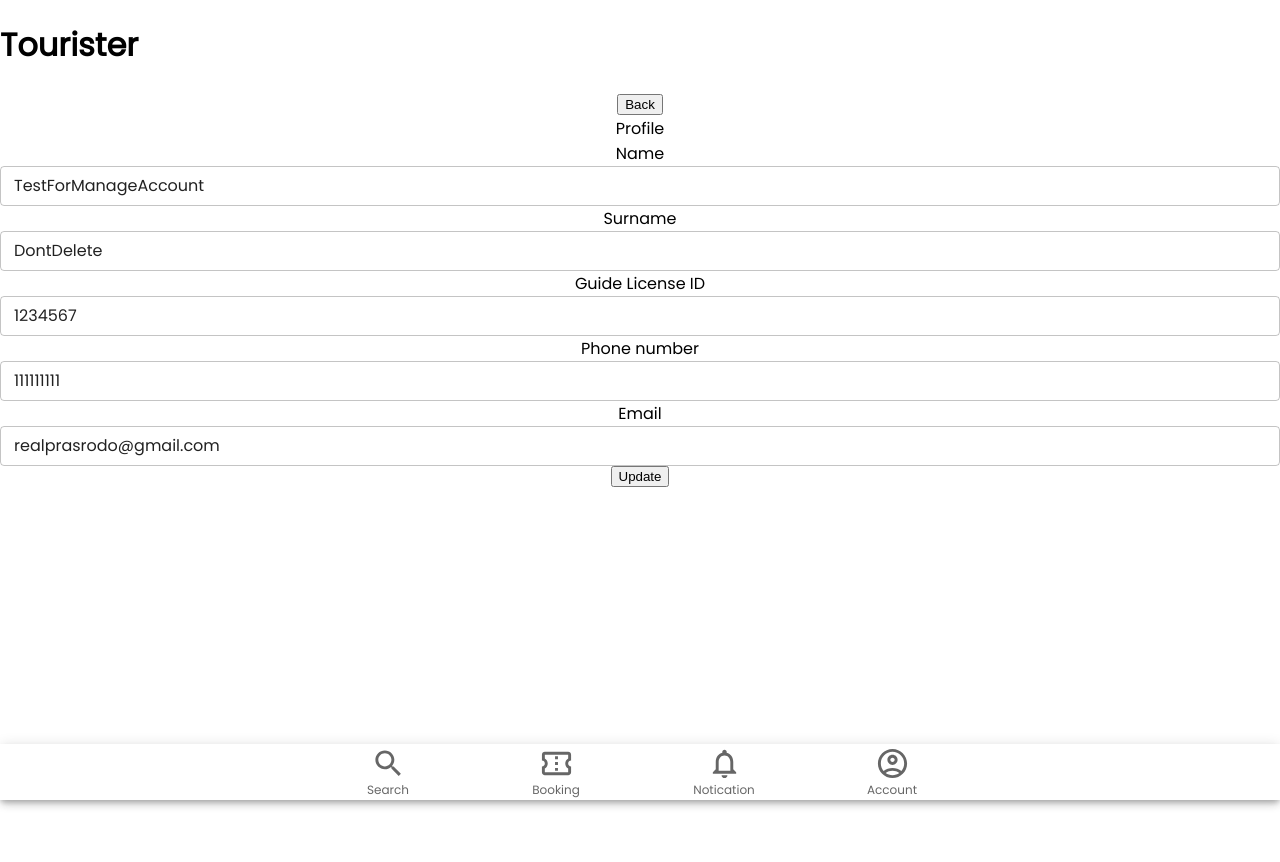
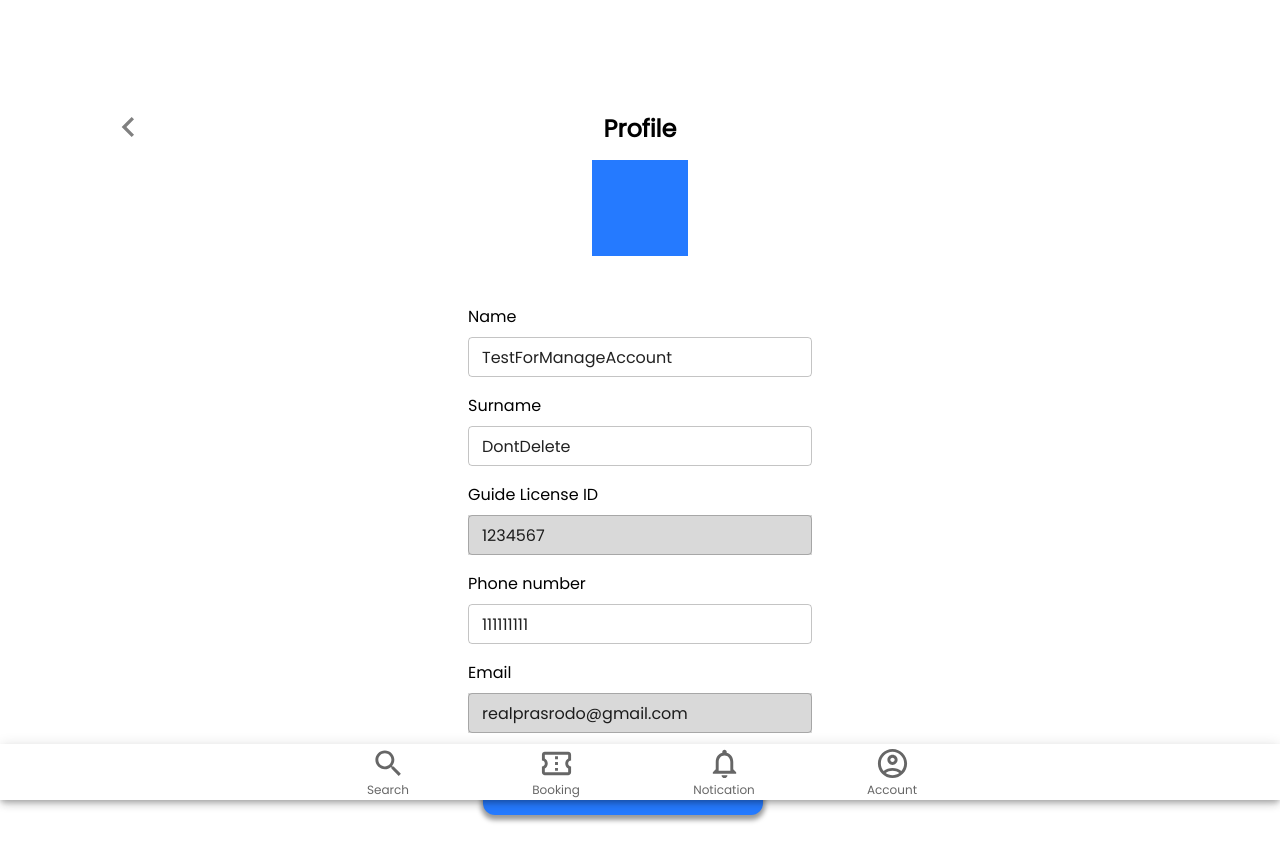
Before and after one commit to 2110336-2565-2/sec1_Group7_Tourister, a Next.js app in the folder frontend/: page /manage_account/editProfile in a window 1280 px wide. Shown: the top 862 px of the page. Before the commit the page ends 800 px from the top, so only its background shows below. Built offline with nearby package versions, Linux system fonts and the light colour scheme.

Commit message:
styled editProfile v1

```diff
--- a/frontend/components/manage_account/editProfile/editProfile.tsx
+++ b/frontend/components/manage_account/editProfile/editProfile.tsx
@@ -9,6 +9,13 @@ import { FormInputText } from "@/components/formInput/FormInputText";
 import {updateUserById} from "@/services/userService";
 import { UserInterface } from "@/interfaces/UserInterface";
 import axios from 'axios';
+
+import { PrimaryButton } from "@/css/styling";
+import { COLOR } from "@/theme/globalTheme";
+import styled from "styled-components";
+import NavigateBeforeOutlinedIcon from '@mui/icons-material/NavigateBeforeOutlined';
+import { FieldName } from "@/css/layout";
+
 const API_URL = 'http://localhost:2000/api/program'
 type FormData = {
   // accountType: accountType;
@@ -58,25 +65,39 @@ const editProfile = ({user} : {user:UserInterface}) => {
   return (
     <form style={{display:'flex', alignItems: 'center',flexDirection:'column'}}onSubmit={handleSubmit(onSubmit)}>
       {/* <Link href="../register" passHref><button type="button" onClick={handleBackButton}>Back</button></Link> */}
-      <Link href="/manage_account" passHref><button type="button">Back</button></Link>
-      <label>Profile</label>
-      <label>Name</label>
+      {/* <Link href="/manage_account" passHref><button type="button">Back</button></Link> */}
+
+      <div style={{marginTop:"6rem",width:"100%",height:"4rem",display:"flex",flexDirection:"row",justifyContent:"flex-start",alignItems:"center"}}>
+        <Link href="/manage_account" style={{width:"20%"}} passHref>
+          <button type="button" style={{width:"100%",height:"4rem",background:"none",border:"none",padding:0}}>
+            <NavigateBeforeOutlinedIcon style={{fontSize:"2.5rem",color:"gray"}}/>
+          </button>
+        </Link>
+        <h3 style={{width:"60%",textAlign:"center",fontSize:"1.5rem"}}>Profile</h3>
+      </div>
+      <div style={{width:"6rem",height:"6rem",backgroundColor:COLOR.primary,marginBottom:"2rem"}}>
+        {/* TODO: ICON */}
+      </div>
+      <div style={{display:"grid",width:"80%",justifyContent:"center"}}>
+        <FieldName style={{alignSelf:"flex-start",marginTop:"1rem",marginBottom:"0.5rem"}}>Name</FieldName>
         <FormInputText name="name" control={control} label="Name"/>
-      <label>Surname</label>
+        <FieldName style={{alignSelf:"flex-start",marginTop:"1rem",marginBottom:"0.5rem"}}>Surname</FieldName>
         <FormInputText name="surname" control={control} label="Surname"/>
         {user.isGuide? (
         <Fragment>
-          <label>Guide License ID</label>
-          <FormInputText name="licenseId" control={control} label="License ID" readonly={true}/>
+          <FieldName style={{color:"rgba(0,0,0,1)",alignSelf:"flex-start",marginTop:"1rem",marginBottom:"0.5rem"}}>Guide License ID</FieldName>
+          <div style={{backgroundColor:"rgba(0,0,0,0.15)"}}><FormInputText name="licenseId" control={control} label="License ID" readonly={true}/></div>
         </Fragment>
         ):(
           <Fragment></Fragment>
         )}
-      <label>Phone number</label>
+        <FieldName style={{alignSelf:"flex-start",marginTop:"1rem",marginBottom:"0.5rem"}}>Phone number</FieldName>
         <FormInputText name="phoneNumber" control={control} label="Phone number"/>
-      <label>Email</label>
-      <FormInputText name="email" control={control} label="Email" readonly={true}/>
-      <button type="submit">Update</button>
+        <FieldName style={{color:"rgba(0,0,0,1)",alignSelf:"flex-start",marginTop:"1rem",marginBottom:"0.5rem"}}>Email</FieldName>
+        <div style={{backgroundColor:"rgba(0,0,0,0.15)"}}><FormInputText name="email" control={control} label="Email" readonly={true}/></div>
+        <PrimaryButton style={{alignSelf:"center",marginTop:"2rem"}} type="submit" variant="contained">UPDATE</PrimaryButton>
+      </div>
+      {/* <button type="submit">Update</button> */}
     </form>
   );
 };
--- a/frontend/pages/manage_account/editProfile.tsx
+++ b/frontend/pages/manage_account/editProfile.tsx
@@ -5,7 +5,6 @@ export default function Page() {
   return (
   <>
     <NavBar/>
-    <h1>Tourister</h1>
     <EditProfile/>
   </>
   );
```
Lines whose indentation alone changed are shown as unchanged.
